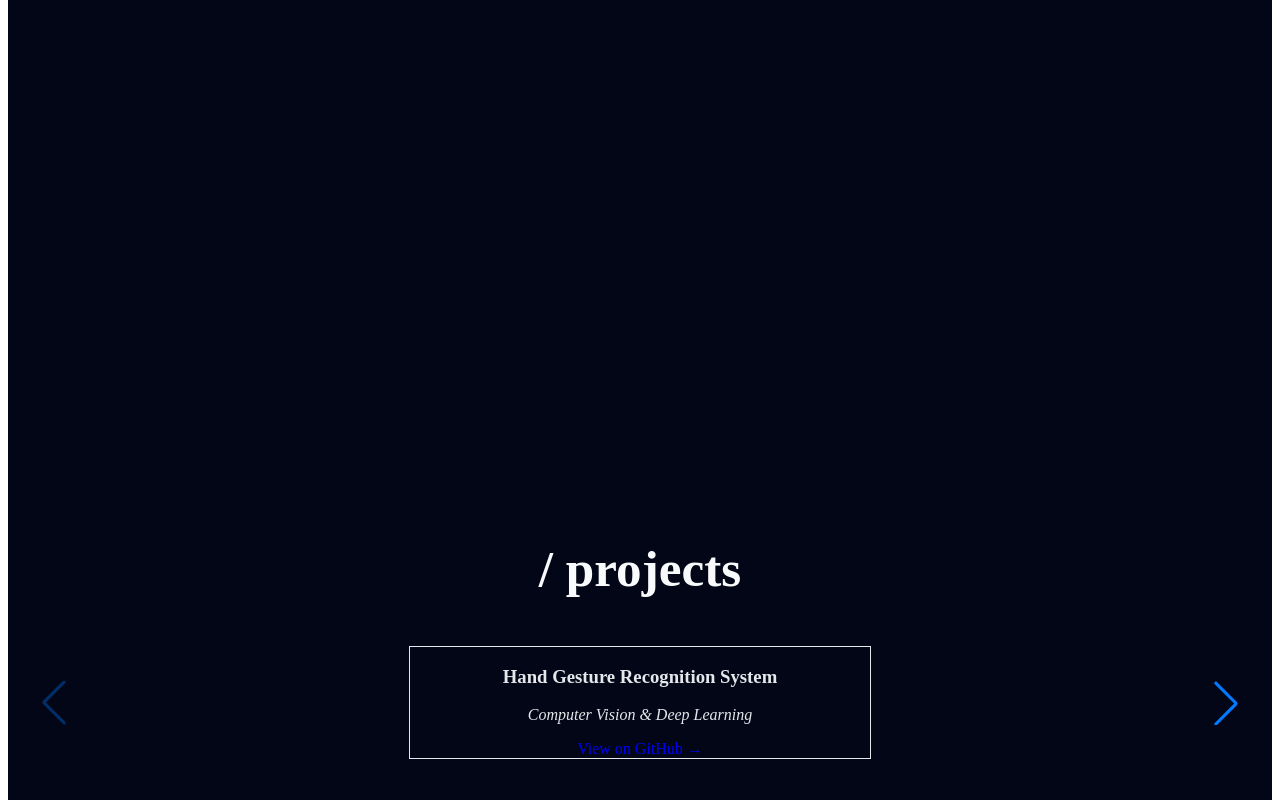
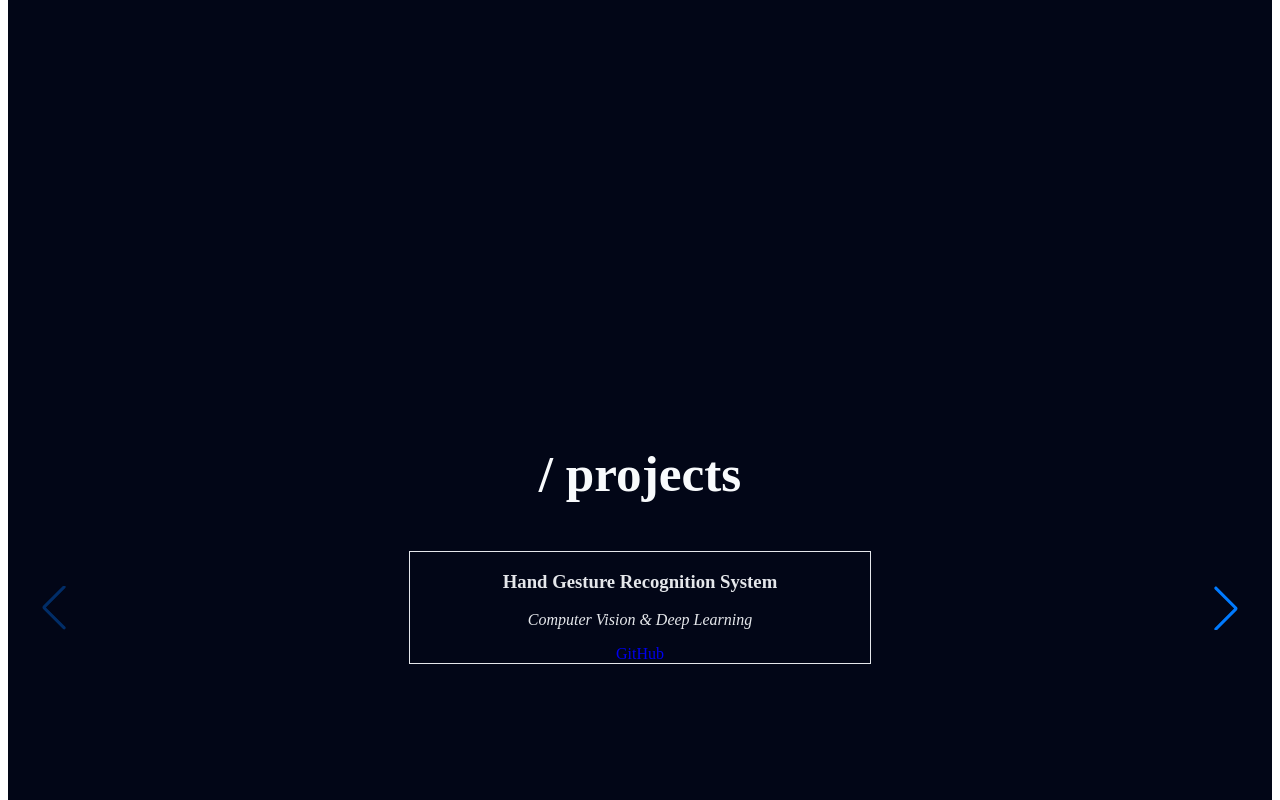
Before and after one commit to nitswork/Portfolio_Website_myself, a React (Vite) app: page / in a window 1280 px wide. Shown: the part 2640-3440 px from the top of the page. Built offline with nearby package versions, Linux system fonts and the light colour scheme.

Commit message:
All Done ready to deploy

```diff
--- a/src/components/ProjectCard.jsx
+++ b/src/components/ProjectCard.jsx
@@ -12,6 +12,7 @@ const ProjectCard = ({ project }) => {
       "
     >
       {/* TITLE */}
+
       <h3
         className="text-3xl font-bold mb-3 text-white"
         style={{ fontFamily: "Times New Roman, serif" }}
@@ -34,7 +35,7 @@ const ProjectCard = ({ project }) => {
         rel="noopener noreferrer"
         className="text-lg text-blue-400 hover:text-blue-300 underline underline-offset-8 transition"
       >
-        View on GitHub →
+        GitHub
       </a>
     </div>
   );
--- a/src/sections/Project.css
+++ b/src/sections/Project.css
@@ -4,7 +4,7 @@
   display: flex;
   align-items: center;
   justify-content: center;
-  padding: 100px 20px;
+  padding: 5px 20px;
   background: linear-gradient(180deg, #020617, #020617);
   color: #e5e7eb;
 }
```
